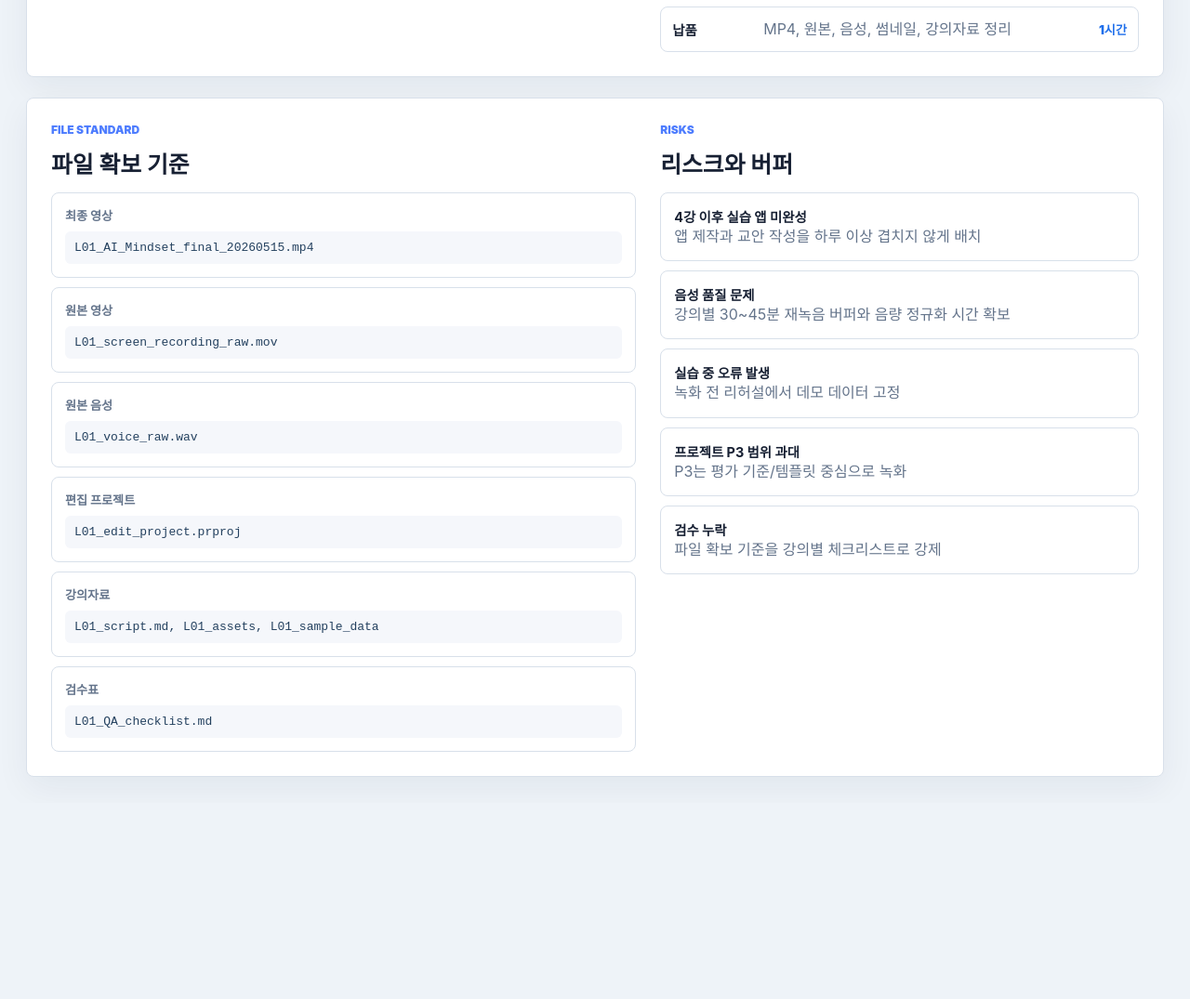
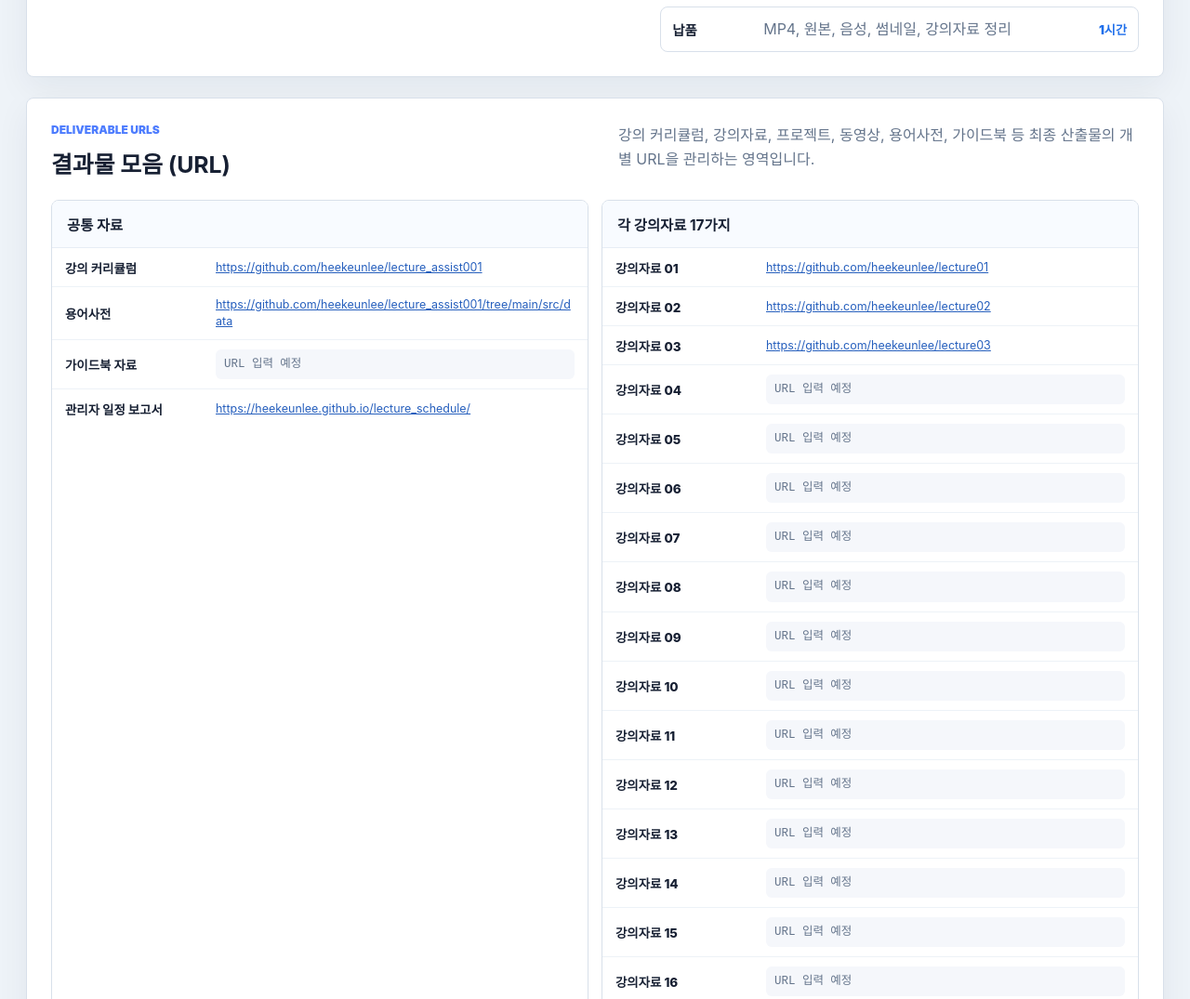
Before and after one commit to heekeunlee/lecture_schedule, a website: page index.html in a window 1280 px wide. Shown: the part 3321-4396 px from the top of the page at 93% size. Before the commit the page ends 4185 px from the top, so only its background shows below. Drawn offline with Linux system fonts and the light colour scheme.

Commit message:
Add deliverable URL directory

```diff
--- a/app.js
+++ b/app.js
@@ -56,21 +56,40 @@ const workflow = [
   ['납품', 'MP4, 원본, 음성, 썸네일, 강의자료 정리', '1시간'],
 ];
 
-const files = [
-  ['최종 영상', 'L01_AI_Mindset_final_20260515.mp4'],
-  ['원본 영상', 'L01_screen_recording_raw.mov'],
-  ['원본 음성', 'L01_voice_raw.wav'],
-  ['편집 프로젝트', 'L01_edit_project.prproj'],
-  ['강의자료', 'L01_script.md, L01_assets, L01_sample_data'],
-  ['검수표', 'L01_QA_checklist.md'],
-];
-
-const risks = [
-  ['4강 이후 실습 앱 미완성', '앱 제작과 교안 작성을 하루 이상 겹치지 않게 배치'],
-  ['음성 품질 문제', '강의별 30~45분 재녹음 버퍼와 음량 정규화 시간 확보'],
-  ['실습 중 오류 발생', '녹화 전 리허설에서 데모 데이터 고정'],
-  ['프로젝트 P3 범위 과대', 'P3는 평가 기준/템플릿 중심으로 녹화'],
-  ['검수 누락', '파일 확보 기준을 강의별 체크리스트로 강제'],
+const resourceGroups = [
+  {
+    title: '공통 자료',
+    items: [
+      ['강의 커리큘럼', 'https://github.com/heekeunlee/lecture_assist001'],
+      ['용어사전', 'https://github.com/heekeunlee/lecture_assist001/tree/main/src/data'],
+      ['가이드북 자료', 'URL 입력 예정'],
+      ['관리자 일정 보고서', 'https://heekeunlee.github.io/lecture_schedule/'],
+    ],
+  },
+  {
+    title: '각 강의자료 17가지',
+    items: Array.from({ length: 17 }, (_, index) => {
+      const id = String(index + 1).padStart(2, '0');
+      const known = {
+        '01': 'https://github.com/heekeunlee/lecture01',
+        '02': 'https://github.com/heekeunlee/lecture02',
+        '03': 'https://github.com/heekeunlee/lecture03',
+      };
+      return [`강의자료 ${id}`, known[id] || 'URL 입력 예정'];
+    }),
+  },
+  {
+    title: '프로젝트 3가지',
+    items: [
+      ['P1 자동 데이터 분석기', 'URL 입력 예정'],
+      ['P2 실무 자동화 보고서 앱', 'URL 입력 예정'],
+      ['P3 나만의 엔지니어 툴킷', 'URL 입력 예정'],
+    ],
+  },
+  {
+    title: '각 강의별 동영상 17가지',
+    items: Array.from({ length: 17 }, (_, index) => [`강의 동영상 ${String(index + 1).padStart(2, '0')}`, 'URL 입력 예정']),
+  },
 ];
 
 function dateOffset(date) {
@@ -134,10 +153,19 @@ document.querySelector('#workBreakdown').innerHTML = workflow.map(([step, body,
   <article><strong>${step}</strong><p>${body}</p><span>${time}</span></article>
 `).join('');
 
-document.querySelector('#fileStandard').innerHTML = files.map(([label, example]) => `
-  <article><span>${label}</span><code>${example}</code></article>
+document.querySelector('#resourceLinks').innerHTML = resourceGroups.map((group) => `
+  <article class="resource-group">
+    <h3>${group.title}</h3>
+    <div class="resource-list">
+      ${group.items.map(([label, url]) => {
+        const hasUrl = url !== 'URL 입력 예정';
+        return `
+          <div class="resource-item">
+            <span>${label}</span>
+            ${hasUrl ? `<a href="${url}" target="_blank" rel="noreferrer">${url}</a>` : `<code>${url}</code>`}
+          </div>
+        `;
+      }).join('')}
+    </div>
+  </article>
 `).join('');
-
-document.querySelector('#risks').innerHTML = risks.map(([risk, response]) => `
-  <article><strong>${risk}</strong><p>${response}</p></article>
-`).join('');
--- a/index.html
+++ b/index.html
@@ -65,15 +65,12 @@
         </div>
       </section>
 
-      <section class="section two-col">
-        <div>
-          <div class="section-head compact"><div><p class="eyebrow">File Standard</p><h2>파일 확보 기준</h2></div></div>
-          <div id="fileStandard" class="check-list"></div>
+      <section class="section">
+        <div class="section-head">
+          <div><p class="eyebrow">Deliverable URLs</p><h2>결과물 모음 (URL)</h2></div>
+          <p>강의 커리큘럼, 강의자료, 프로젝트, 동영상, 용어사전, 가이드북 등 최종 산출물의 개별 URL을 관리하는 영역입니다.</p>
         </div>
-        <div>
-          <div class="section-head compact"><div><p class="eyebrow">Risks</p><h2>리스크와 버퍼</h2></div></div>
-          <div id="risks" class="risk-list"></div>
-        </div>
+        <div id="resourceLinks" class="resource-board"></div>
       </section>
     </main>
     <script src="./app.js"></script>
--- a/styles.css
+++ b/styles.css
@@ -130,9 +130,7 @@ h1 {
 .kpi-grid article,
 .section,
 .milestone-card,
-.workflow article,
-.check-list article,
-.risk-list article {
+.workflow article {
   background: var(--panel);
   border: 1px solid var(--line);
   border-radius: 8px;
@@ -368,7 +366,7 @@ th {
   font-size: 0.78rem;
 }
 
-.workflow, .check-list, .risk-list {
+.workflow {
   display: grid;
   gap: 10px;
 }
@@ -381,24 +379,14 @@ th {
   padding: 12px;
 }
 
-.workflow strong, .risk-list strong { font-size: 0.9rem; }
-.workflow p, .risk-list p { margin: 0; color: var(--muted); line-height: 1.45; }
+.workflow strong { font-size: 0.9rem; }
+.workflow p { margin: 0; color: var(--muted); line-height: 1.45; }
 
 .workflow span {
   color: var(--blue);
   font-size: 0.82rem;
   font-weight: 900;
   text-align: right;
-}
-
-.check-list article, .risk-list article { padding: 14px; }
-
-.check-list span {
-  display: block;
-  margin-bottom: 8px;
-  color: var(--muted);
-  font-size: 0.82rem;
-  font-weight: 850;
 }
 
 code {
@@ -408,6 +396,65 @@ code {
   background: var(--soft);
   color: #24415f;
   white-space: normal;
+}
+
+.resource-board {
+  display: grid;
+  grid-template-columns: repeat(2, minmax(0, 1fr));
+  gap: 14px;
+}
+
+.resource-group {
+  border: 1px solid var(--line);
+  border-radius: 8px;
+  background: #ffffff;
+  overflow: hidden;
+}
+
+.resource-group h3 {
+  margin: 0;
+  padding: 14px 16px;
+  border-bottom: 1px solid #e7edf5;
+  background: #f8fbff;
+  font-size: 0.96rem;
+}
+
+.resource-list {
+  display: grid;
+}
+
+.resource-item {
+  display: grid;
+  grid-template-columns: 150px minmax(0, 1fr);
+  gap: 12px;
+  align-items: center;
+  min-height: 42px;
+  padding: 10px 14px;
+  border-bottom: 1px solid #edf2f7;
+}
+
+.resource-item:last-child {
+  border-bottom: 0;
+}
+
+.resource-item span {
+  color: var(--ink);
+  font-size: 0.84rem;
+  font-weight: 850;
+}
+
+.resource-item a,
+.resource-item code {
+  min-width: 0;
+  color: #265fbd;
+  font-size: 0.78rem;
+  line-height: 1.45;
+  overflow-wrap: anywhere;
+}
+
+.resource-item code {
+  padding: 7px 9px;
+  color: var(--muted);
 }
 
 @media (max-width: 980px) {
@@ -432,6 +479,8 @@ code {
   .milestone-card::after { display: none; }
   .section-head { display: block; }
   .section-head > p { margin-top: 10px; }
+  .resource-board { grid-template-columns: 1fr; }
+  .resource-item { grid-template-columns: 1fr; }
 }
 
 @media (max-width: 620px) {
```
